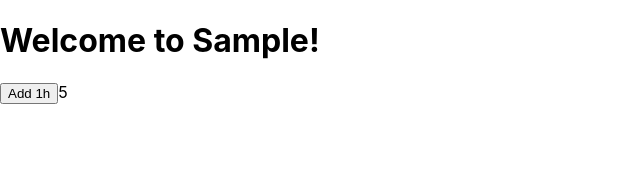
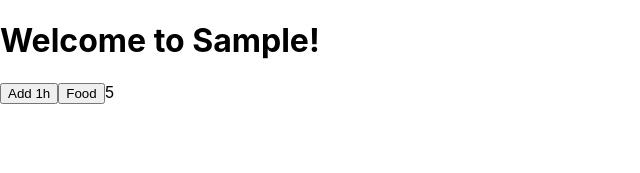
Before and after one commit to InesLozanoLopez/zooSimulator, a React (Create React App) app in the folder my-app/: page / in a window 1280 px wide. Both pictures are taken after typing "Sample" into the empty fields and a click on the button "New Zoo". Shown: the top 173 px of the page, without its empty margins (0-640 px from the left). Built offline with nearby package versions, Linux system fonts and the light colour scheme.

Commit message:
feat: add giraffe food logic

```diff
--- a/my-app/src/components/Animals.tsx
+++ b/my-app/src/components/Animals.tsx
@@ -12,7 +12,7 @@ const Animals: React.FC<{ animals: IAnimal[] }> = (animals) => {
     const handledTime = () => {
         const updateGiraffesHealth = giraffes.map((giraffe) => {
             const giraffeHealth = giraffe.health
-            if (giraffeHealth > 30) {
+            if (giraffeHealth >= 30) {
                 const decrease = Math.floor(Math.random() * 21);
                 giraffe.health = Number(giraffeHealth) - decrease;
             }
@@ -24,9 +24,29 @@ const Animals: React.FC<{ animals: IAnimal[] }> = (animals) => {
         SetGiraffesAlive(aliveCount);
     }
 
+    const handledFood = () => {
+        const increase = Math.floor(Math.random() * 16) + 10;
+
+        const updateGiraffesHealth = giraffes.map((giraffe) => {
+            const giraffeHealth = giraffe.health
+            if (giraffeHealth >= 30) {
+                giraffe.health = Number(giraffeHealth) + increase;
+                if (giraffe.health >= 100) {
+                    giraffe.health = 100;
+                }
+            }
+            return giraffe;
+
+        })
+        SetGiraffes(updateGiraffesHealth);
+    }
+
+    console.log(giraffes)
+
     return (
         <>
             <button type='submit' onClick={handledTime}>Add 1h</button>
+            <button type='submit' onClick={handledFood}>Food</button>
             {giraffesAlive}
         </>
     )
```
